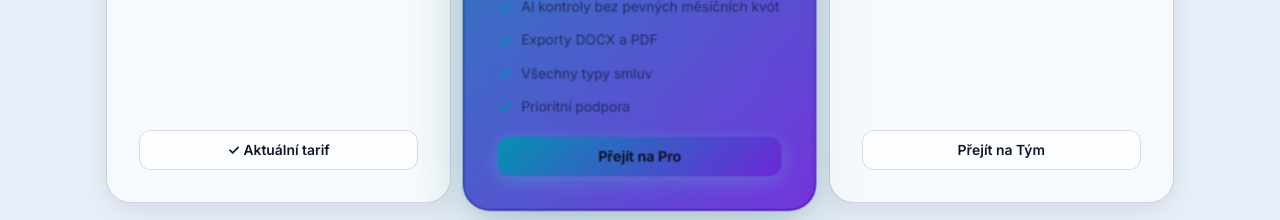
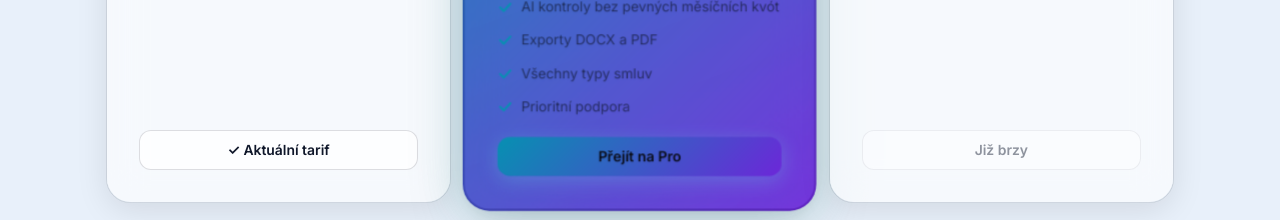
Before and after one commit to Deniscoke/PravnikAI, a Next.js app: page /cs in a window 1280 px wide. Shown: the part 3640-3860 px from the top of the page. Built offline with nearby package versions, Linux system fonts and the light colour scheme; no server answers.

Commit message:
fix(pricing): disable Team checkout button until team features ship
The Team card advertised 'Prejit na Tym' but the server returns 403 TEAM_NOT_AVAILABLE. Gate the button on TEAM_CHECKOUT_ENABLED so it reads 'Jiz brzy' and is not clickable.

```diff
--- a/components/billing/PricingSection.tsx
+++ b/components/billing/PricingSection.tsx
@@ -11,7 +11,7 @@
 
 import { useState } from 'react'
 import { useRouter } from 'next/navigation'
-import { PLAN_INFO, type SubscriptionTier, type BillingInterval } from '@/lib/billing/plans'
+import { PLAN_INFO, TEAM_CHECKOUT_ENABLED, type SubscriptionTier, type BillingInterval } from '@/lib/billing/plans'
 import { useAuth } from '@/components/auth/AuthProvider'
 import { useLocale, useTranslations } from '@/lib/i18n/client'
 
@@ -227,6 +227,7 @@ export function PricingSection({ currentTier }: PricingSectionProps) {
           const isPro     = tier === 'pro'
           const isCurrent = tier === currentTier
           const isLoading = loadingTier === tier
+          const teamDisabled = tier === 'team' && !TEAM_CHECKOUT_ENABLED
           const price     = tier === 'team' || interval === 'monthly' || plan.pricing.yearlyPerMonth == null
             ? plan.pricing.monthly
             : plan.pricing.yearlyPerMonth
@@ -378,14 +379,20 @@ export function PricingSection({ currentTier }: PricingSectionProps) {
               {/* CTA button */}
               <button
                 onClick={() => handleUpgrade(tier)}
-                disabled={isCurrent || tier === 'free' || !!loadingTier}
-                aria-label={isCurrent ? `${plan.name} — aktuální tarif` : `Přejít na tarif ${plan.name}`}
+                disabled={isCurrent || tier === 'free' || !!loadingTier || teamDisabled}
+                aria-label={
+                  isCurrent
+                    ? `${plan.name} — aktuální tarif`
+                    : teamDisabled
+                      ? `${plan.name} — brzy k dispozici`
+                      : `Přejít na tarif ${plan.name}`
+                }
                 style={{
                   marginTop: 'auto',
                   padding: '11px 20px',
                   borderRadius: 'var(--radius-md)',
                   border: isPro ? 'none' : '1px solid var(--glass-border)',
-                  cursor: (isCurrent || tier === 'free') ? 'default' : 'pointer',
+                  cursor: (isCurrent || tier === 'free' || teamDisabled) ? 'default' : 'pointer',
                   fontSize: '0.87rem',
                   fontWeight: 600,
                   fontFamily: 'var(--font-body)',
@@ -403,7 +410,7 @@ export function PricingSection({ currentTier }: PricingSectionProps) {
                   boxShadow: (isPro && !isCurrent)
                     ? '0 4px 20px rgba(94,231,223,0.28)'
                     : 'none',
-                  opacity: (tier === 'free' && !isCurrent) ? 0.45 : 1,
+                  opacity: (tier === 'free' && !isCurrent) || teamDisabled ? 0.45 : 1,
                 }}
                 onMouseEnter={e => {
                   if (!isCurrent && tier !== 'free' && !loadingTier) {
@@ -423,7 +430,7 @@ export function PricingSection({ currentTier }: PricingSectionProps) {
                 ) : tier === 'free' ? (
                   'Základní tarif'
                 ) : tier === 'team' ? (
-                  'Přejít na Tým'
+                  teamDisabled ? 'Již brzy' : 'Přejít na Tým'
                 ) : (
                   'Přejít na Pro'
                 )}
```
